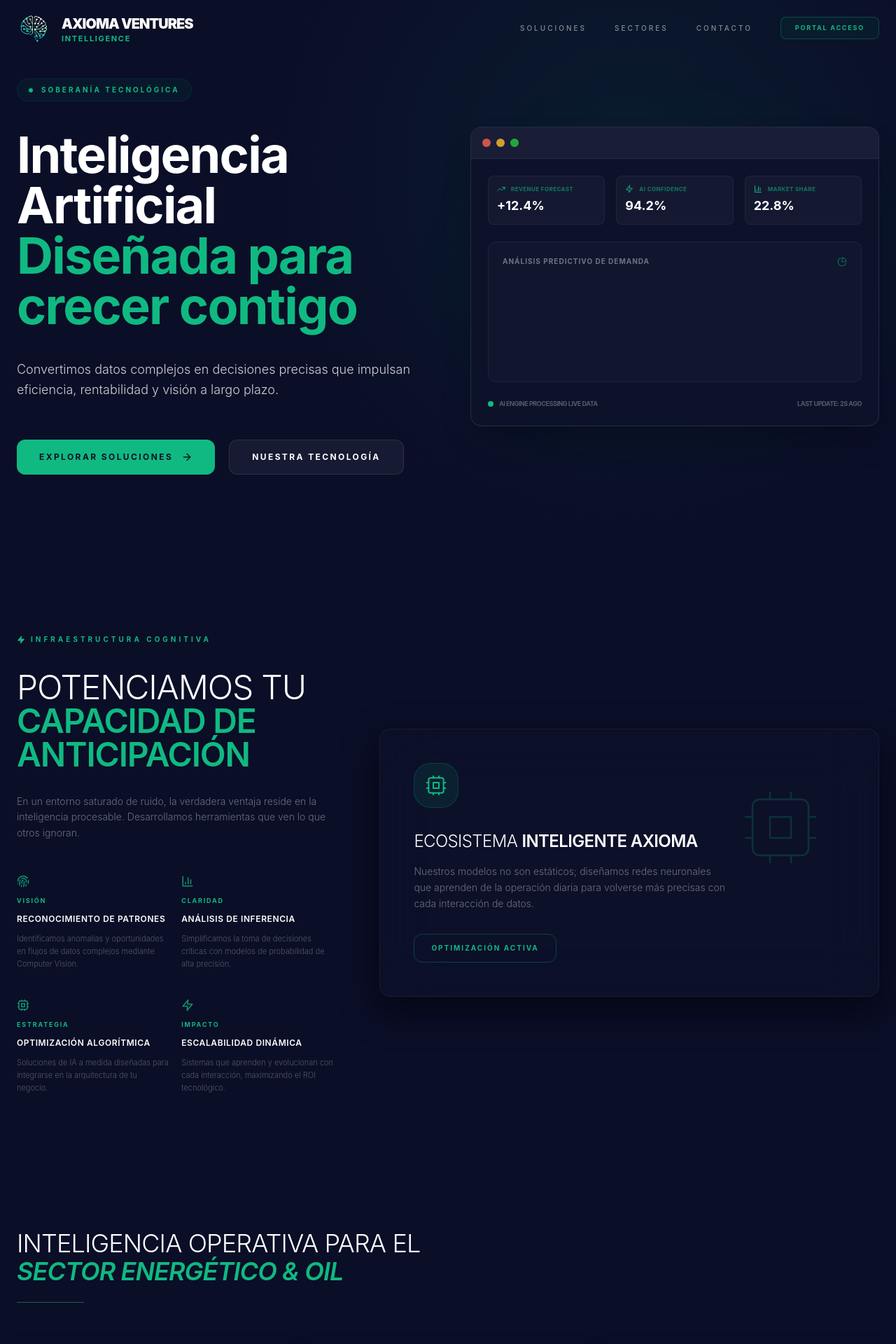
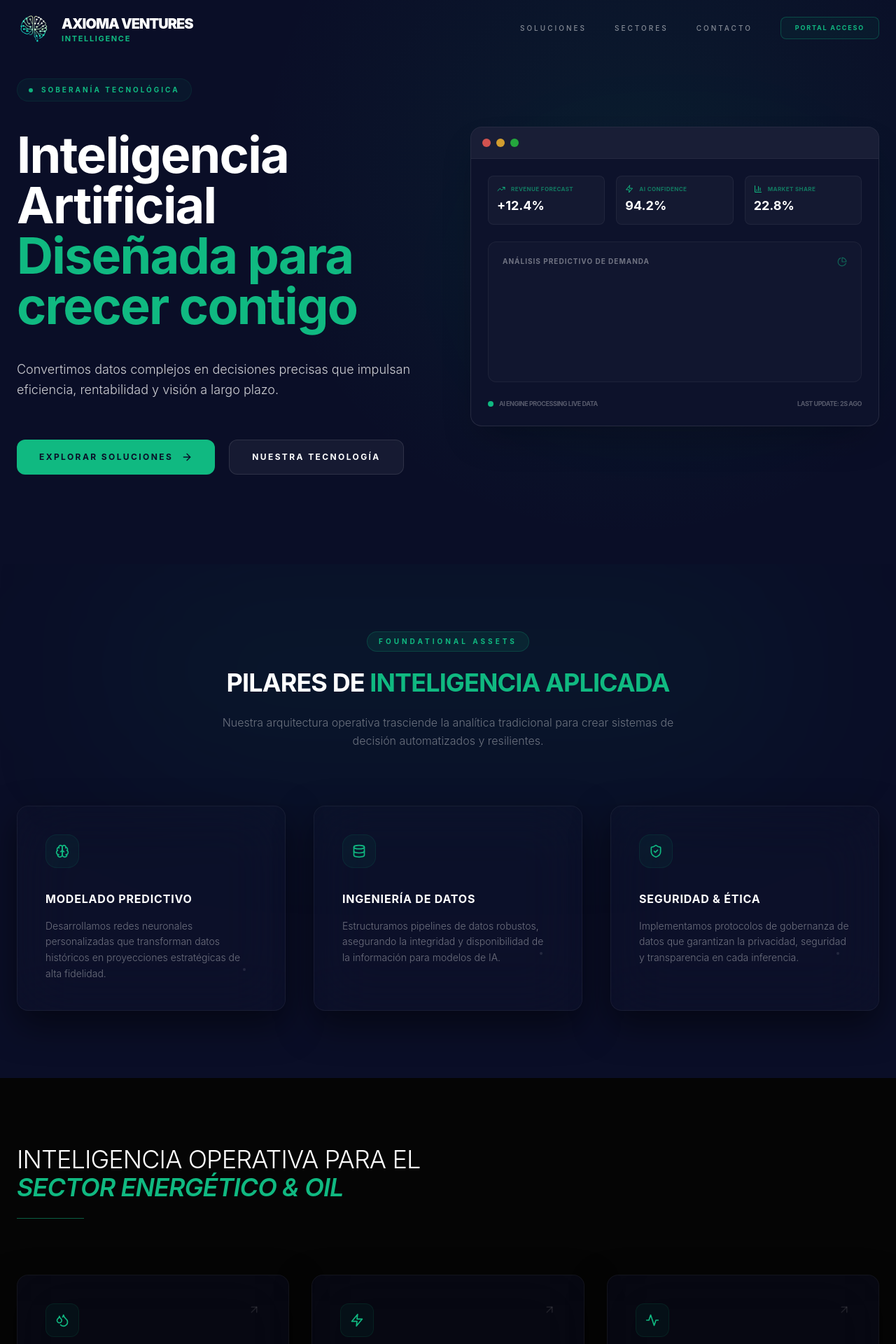
Before and after one commit to joeduar/axioma-intelligence, a React (Vite) app in the folder frontend/: page / in a window 1280 px wide. Shown: the top 1920 px of the page at 70% size. Built offline with nearby package versions, Linux system fonts and the light colour scheme.

Commit message:
Implementacion de rutas y pagina de soluciones

```diff
--- a/frontend/package.json
+++ b/frontend/package.json
@@ -13,6 +13,7 @@
     "lucide-react": "^0.344.0",
     "react": "^18.2.0",
     "react-dom": "^18.2.0",
+    "react-router-dom": "^7.13.0",
     "tailwind-merge": "^2.2.1",
     "tailwindcss-animate": "^1.0.7"
   },
--- a/frontend/src/App.tsx
+++ b/frontend/src/App.tsx
@@ -1,73 +1,40 @@
-import React, { useState, useEffect } from 'react';
+import React from 'react';
+import { BrowserRouter as Router, Routes, Route } from 'react-router-dom';
 import Navbar from './components/Navbar';
 import PortalHero from './components/PortalHero';
-import LoadingScreen from './components/LoadingScreen';
+import PillarsSection from './components/PillarsSection';
+import SectorFocus from './components/SectorFocus';
+import InnovationFramework from './components/InnovationFramework';
 import Footer from './components/Footer';
-// Asegúrate de que estos nombres coincidan con tus archivos actuales
-import InnovationFramework from './components/InnovationFramework';
-import SectorFocus from './components/SectorFocus';
+
+const SolucionesPage = () => (
+  <div className="min-h-screen bg-[#050505] text-white pt-40 px-6 text-center">
+    <h1 className="text-5xl font-bold text-[#10B981]">Nuestras Soluciones</h1>
+    <p className="mt-6 text-gray-400 max-w-2xl mx-auto">
+      Estamos desarrollando herramientas de IA de última generación para potenciar Axioma Intelligence.
+    </p>
+  </div>
+);
 
 function App() {
-  const [isLoading, setIsLoading] = useState(true);
-  const [isLoggedIn, setIsLoggedIn] = useState(false);
-  const [showAuthModal, setShowAuthModal] = useState(false);
-  useEffect(() => {
-  document.title = "Axioma Ventures Intelligence";
-}, []);
-
-  if (isLoading) {
-    return <LoadingScreen onComplete={() => setIsLoading(false)} />;
-  }
-
   return (
-    <div className="min-h-screen bg-[#0A0E27] text-white selection:bg-[#10B981]/30">
-      {isLoggedIn ? (
-        <div id="dashboard">
-          {/* Aquí iría tu componente de Dashboard interno */}
-          <button onClick={() => setIsLoggedIn(false)} className="m-10 p-4 bg-white/10">Logout</button>
-        </div>
-      ) : (
-        <>
-          <Navbar onLoginClick={() => setShowAuthModal(true)} />
-
-          <main>
-            {/* El Hero es la entrada principal */}
-            <PortalHero />
-
-            {/* Vinculamos 'Soluciones' al framework de innovación */}
-            <section id="soluciones" className="scroll-mt-20">
+    <Router>
+      <div className="min-h-screen bg-[#050505]">
+        <Navbar onLoginClick={() => console.log("Login clicked")} />
+        <Routes>
+          <Route path="/" element={
+            <>
+              <PortalHero />
+              <PillarsSection />
+              <SectorFocus />
               <InnovationFramework />
-            </section>
-
-            {/* Vinculamos 'Sectores' a tu enfoque de mercado */}
-            <section id="sectores" className="scroll-mt-20">
-              <SectorFocus />
-            </section>
-
-            {/* El contacto suele estar integrado o cerca del Footer */}
-            <section id="contacto" className="scroll-mt-20">
-              <Footer />
-            </section>
-          </main>
-
-          {/* Aquí puedes renderizar tu Modal de Auth si showAuthModal es true */}
-          {showAuthModal && (
-            <div className="fixed inset-0 z-[100] bg-black/60 backdrop-blur-sm flex items-center justify-center p-6">
-               <div className="bg-[#0D122B] border border-white/10 p-8 rounded-2xl max-w-md w-full">
-                  <h2 className="text-xl font-bold mb-4">Portal de Acceso</h2>
-                  <p className="text-white/60 text-sm mb-6">Introduce tus credenciales para acceder a la terminal estratégica.</p>
-                  <button
-                    onClick={() => setShowAuthModal(false)}
-                    className="w-full py-3 bg-[#10B981] text-[#0A0E27] font-bold rounded-xl uppercase text-xs tracking-widest"
-                  >
-                    Cerrar
-                  </button>
-               </div>
-            </div>
-          )}
-        </>
-      )}
-    </div>
+            </>
+          } />
+          <Route path="/soluciones" element={<SolucionesPage />} />
+        </Routes>
+        <Footer />
+      </div>
+    </Router>
   );
 }
 
--- a/frontend/src/components/Navbar.tsx
+++ b/frontend/src/components/Navbar.tsx
@@ -1,8 +1,9 @@
 import React, { useState, useEffect } from 'react';
 import { Menu, X } from 'lucide-react';
+import { Link } from 'react-router-dom'; // Importante para navegar
 
 interface NavbarProps {
-  onLoginClick: () => void;
+  onLoginClick?: () => void; // El signo ? lo hace opcional
 }
 
 const Navbar: React.FC<NavbarProps> = ({ onLoginClick }) => {
@@ -21,21 +22,15 @@ const Navbar: React.FC<NavbarProps> = ({ onLoginClick }) => {
     }`}>
       <div className="max-w-7xl mx-auto flex justify-between items-center">
 
-       {/* Logo con Imagen Real y Texto en dos líneas */}
-<div className="flex items-center gap-4 group cursor-pointer">
-  {/* Contenedor del Logo - Un poco más grande */}
+        {/* Logo que vuelve al Inicio */}
+        <Link to="/" className="flex items-center gap-4 group cursor-pointer">
           <div className="flex items-center justify-center shrink-0">
             <img
               src="/favicon.png"
               alt="Axioma Logo"
               className="w-10 h-10 md:w-12 md:h-12 object-contain transition-transform group-hover:scale-105"
-      onError={(e) => {
-        e.currentTarget.style.display = 'none';
-      }}
             />
           </div>
-
-  {/* Contenedor del Texto - Apilado verticalmente */}
           <div className="flex flex-col justify-center leading-none">
             <span className="text-white font-black tracking-tighter text-lg md:text-xl uppercase">
               Axioma Ventures
@@ -44,23 +39,19 @@ const Navbar: React.FC<NavbarProps> = ({ onLoginClick }) => {
               Intelligence
             </span>
           </div>
-</div>
+        </Link>
 
         {/* Navegación Desktop */}
         <div className="hidden md:flex items-center gap-10">
-          {[
-            { name: 'Soluciones', href: '#soluciones' },
-            { name: 'Sectores', href: '#sectores' },
-            { name: 'Contacto', href: '#contacto' }
-          ].map((link) => (
-            <a
-              key={link.name}
-              href={link.href}
-              className="text-white/50 hover:text-[#10B981] text-[10px] font-medium uppercase tracking-[0.3em] transition-all"
-            >
-              {link.name}
-            </a>
-          ))}
+          <Link to="/soluciones" className="text-white/50 hover:text-[#10B981] text-[10px] font-medium uppercase tracking-[0.3em] transition-all">
+            Soluciones
+          </Link>
+          <Link to="/" className="text-white/50 hover:text-[#10B981] text-[10px] font-medium uppercase tracking-[0.3em] transition-all">
+            Sectores
+          </Link>
+          <Link to="/" className="text-white/50 hover:text-[#10B981] text-[10px] font-medium uppercase tracking-[0.3em] transition-all">
+            Contacto
+          </Link>
 
           <button
             onClick={onLoginClick}
@@ -75,28 +66,6 @@ const Navbar: React.FC<NavbarProps> = ({ onLoginClick }) => {
           {mobileMenuOpen ? <X size={22} /> : <Menu size={22} />}
         </button>
       </div>
-
-      {/* Menú Móvil */}
-      {mobileMenuOpen && (
-        <div className="absolute top-full left-0 w-full bg-[#0A0E27]/95 backdrop-blur-xl border-b border-white/5 p-8 flex flex-col gap-6 md:hidden animate-in fade-in slide-in-from-top-4">
-          {['Soluciones', 'Sectores', 'Contacto'].map((item) => (
-            <a
-              key={item}
-              href={`#${item.toLowerCase()}`}
-              className="text-white/60 font-medium uppercase tracking-[0.3em] text-[10px] hover:text-[#10B981] transition-colors"
-              onClick={() => setMobileMenuOpen(false)}
-            >
-              {item}
-            </a>
-          ))}
-          <button
-            onClick={() => { setMobileMenuOpen(false); onLoginClick(); }}
-            className="w-full py-3.5 rounded-xl bg-[#10B981] text-[#0A0E27] font-bold text-[10px] uppercase tracking-widest"
-          >
-            Portal Acceso
-          </button>
-        </div>
-      )}
     </nav>
   );
 };
```
Also changed, not shown: frontend/vercel.json (added), 2 other files (tests, documents, lock files or other folders). Lines whose indentation alone changed are shown as unchanged.
